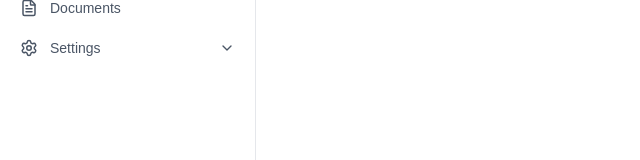
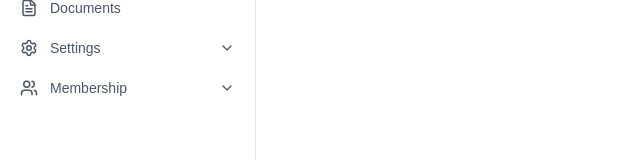
Before and after one commit to pacheko-ke/saccofx, a Next.js app: page / in a window 1280 px wide. Shown: the part 162-322 px from the top of the page, without its empty margins (0-640 px from the left). Built offline with nearby package versions, Linux system fonts and the light colour scheme.

Commit message:
updating sidebar items

```diff
--- a/components/SideBar.tsx
+++ b/components/SideBar.tsx
@@ -36,12 +36,23 @@ const links: NavItem[] = [
     ],
   },
   { href: "/dashboard/docs", label: "Documents", icon: FileText },
+
   {
     label: "Settings",
     icon: Settings,
     children: [
       { href: "/dashboard/settings/notifications", label: "Notifications", icon: Bell },
       { href: "/dashboard/settings/security", label: "Security", icon: Shield },
+    ],
+  },
+
+   {
+    label: "Membership",
+    icon: Users,
+    children: [
+      { href: "/dashboard/members", label: "View Members", icon: Users },
+      { href: "/dashboard/members/add", label: "Add Member", icon: Shield },
+      { href: "/dashboard/members/cards", label: "Membership Cards", icon: Shield },
     ],
   },
 ];
```
